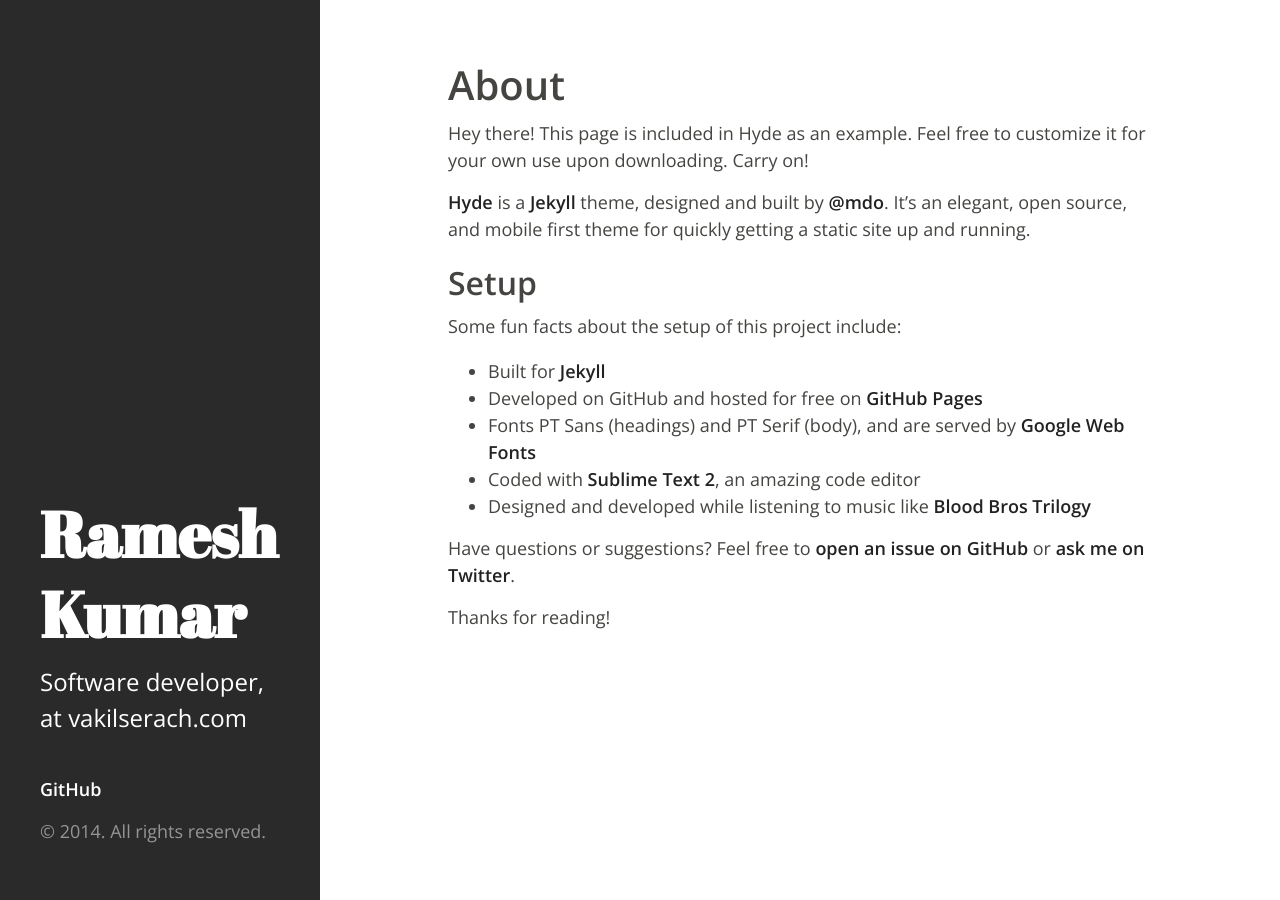
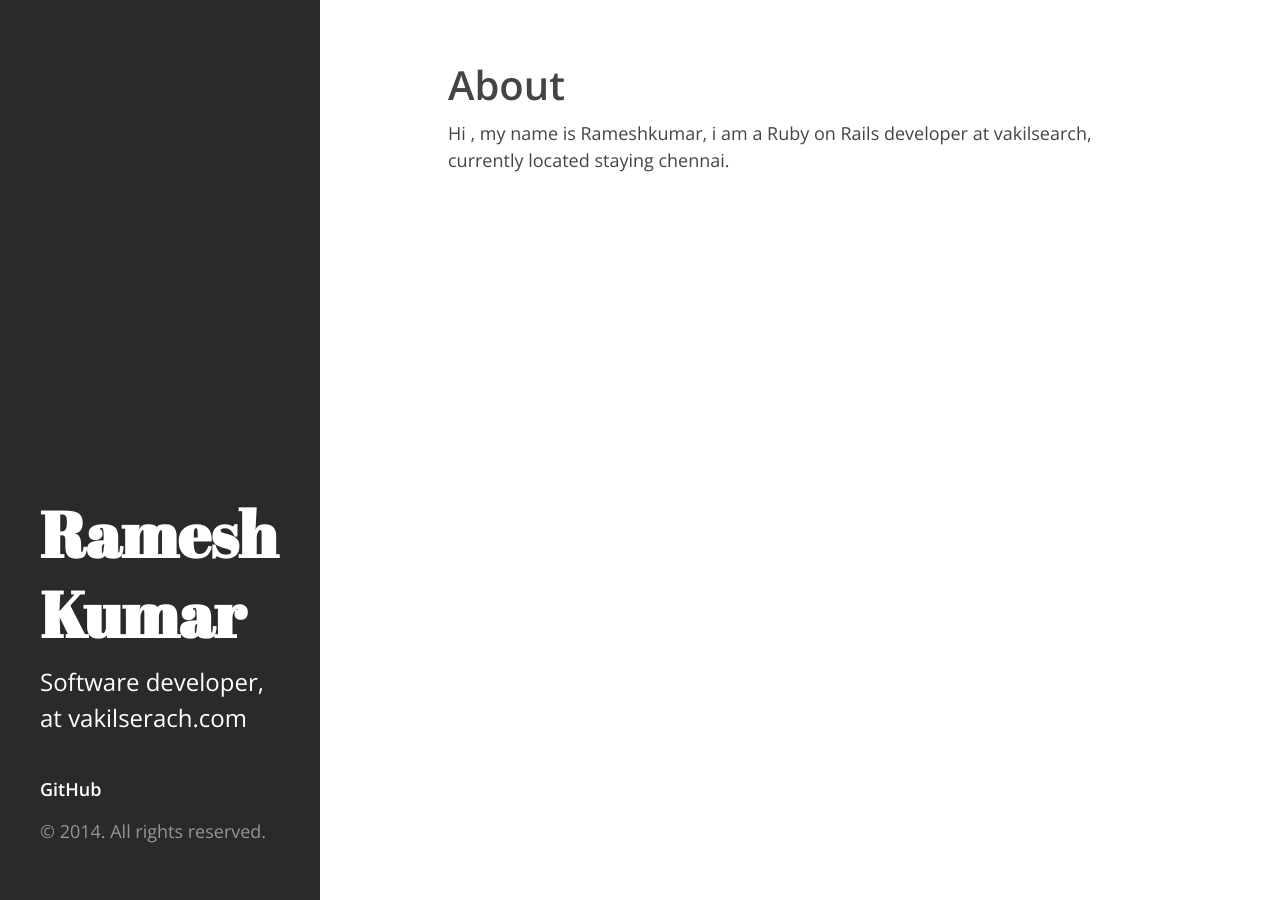
Before and after one commit to trkrameshkumar/trkrameshkumar.github.io, a Jekyll site: the page built from about.md, in a window 1280 px wide. Built offline with Jekyll 4.4.1, drawn with Linux system fonts in a browser that asks for light colours; Markdown is read by kramdown in place of the engine named in the settings; comment, search, counter and statistics services are not loaded.

Commit message:
travis integrated successfully

```diff
--- /dev/null
+++ b/Gemfile
@@ -0,0 +1,5 @@
+source "https://rubygems.org"
+
+gem "jekyll"
+gem "html-proofer"
+gem "rdiscount"
--- a/about.md
+++ b/about.md
@@ -4,21 +4,5 @@
 ---
 
 <p class="message">
-  Hey there! This page is included in Hyde as an example. Feel free to customize it for your own use upon downloading. Carry on!
+  Hi , my name is Rameshkumar, i am a Ruby on Rails developer at vakilsearch, currently located staying chennai.
 </p>
-
-[Hyde](http://mdo.github.io/hyde) is a [Jekyll](http://jekyllrb.com) theme, designed and built by [@mdo](https://twitter.com/mdo). It's an elegant, open source, and mobile first theme for quickly getting a static site up and running.
-
-## Setup
-
-Some fun facts about the setup of this project include:
-
-* Built for [Jekyll](http://jekyllrb.com)
-* Developed on GitHub and hosted for free on [GitHub Pages](https://pages.github.com)
-* Fonts PT Sans (headings) and PT Serif (body), and are served by [Google Web Fonts](http://www.google.com/webfonts)
-* Coded with [Sublime Text 2](http://sublimetext.org), an amazing code editor
-* Designed and developed while listening to music like [Blood Bros Trilogy](https://soundcloud.com/maddecent/sets/blood-bros-series)
-
-Have questions or suggestions? Feel free to [open an issue on GitHub](https://github.com/mdo/hyde/issues/new) or [ask me on Twitter](https://twitter.com/mdo).
-
-Thanks for reading!
```
Also changed, not shown: .travis.yml (added), Gemfile.lock (added), 1 other file.
